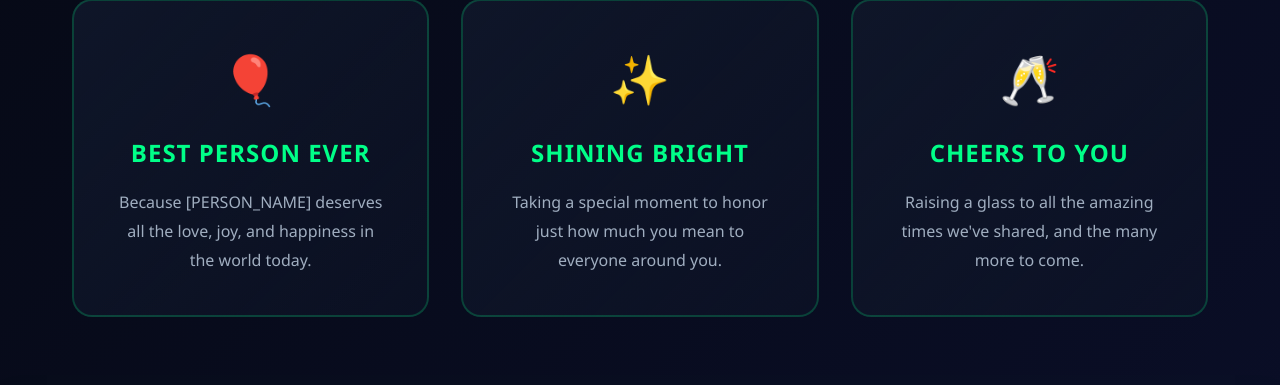
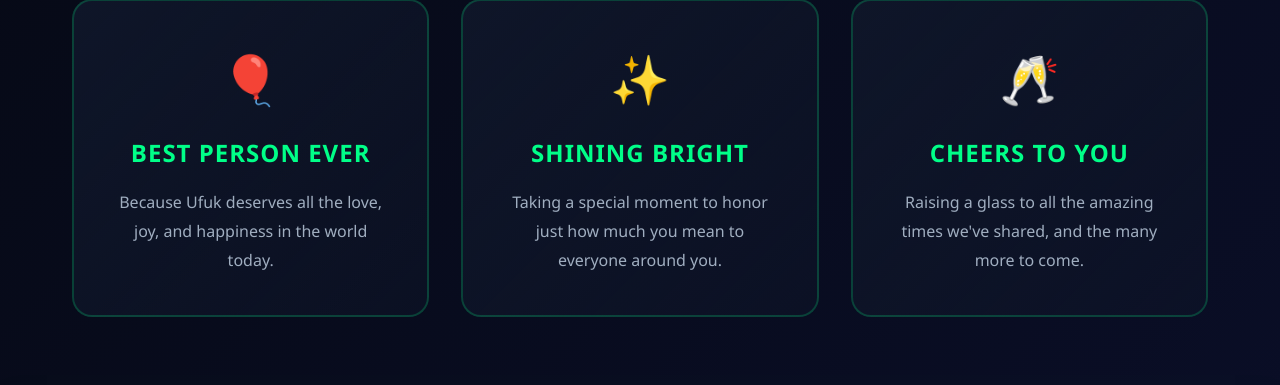
Before and after one commit to annikam873/Mitttest, a Flask app: page / in a window 1280 px wide. Shown: the part 833-1218 px from the top of the page. Run offline with Flask 3, Linux system fonts and the light colour scheme.

Commit message:
Update index.html

```diff
--- a/app/presentation/templates/index.html
+++ b/app/presentation/templates/index.html
@@ -15,4 +15,4 @@
 </div>
 </section>
 
-<section class="features"> <div class="container"> <h2 class="section-title">Why We're Celebrating</h2> <div class="cards-grid"> <div class="card"> <div class="card-icon">🎈</div> <h3 class="card-title">Best Person Ever</h3> <p class="card-description">Because [PERSON_NAME] deserves all the love, joy, and happiness in the world today.</p> </div> <div class="card"> <div class="card-icon">✨</div> <h3 class="card-title">Shining Bright</h3> <p class="card-description">Taking a special moment to honor just how much you mean to everyone around you.</p> </div> <div class="card"> <div class="card-icon">🥂</div> <h3 class="card-title">Cheers to You</h3> <p class="card-description">Raising a glass to all the amazing times we've shared, and the many more to come.</p> </div> </div> </div> </section> {% endblock %}
+<section class="features"> <div class="container"> <h2 class="section-title">Why We're Celebrating</h2> <div class="cards-grid"> <div class="card"> <div class="card-icon">🎈</div> <h3 class="card-title">Best Person Ever</h3> <p class="card-description">Because Ufuk deserves all the love, joy, and happiness in the world today.</p> </div> <div class="card"> <div class="card-icon">✨</div> <h3 class="card-title">Shining Bright</h3> <p class="card-description">Taking a special moment to honor just how much you mean to everyone around you.</p> </div> <div class="card"> <div class="card-icon">🥂</div> <h3 class="card-title">Cheers to You</h3> <p class="card-description">Raising a glass to all the amazing times we've shared, and the many more to come.</p> </div> </div> </div> </section> {% endblock %}
```
